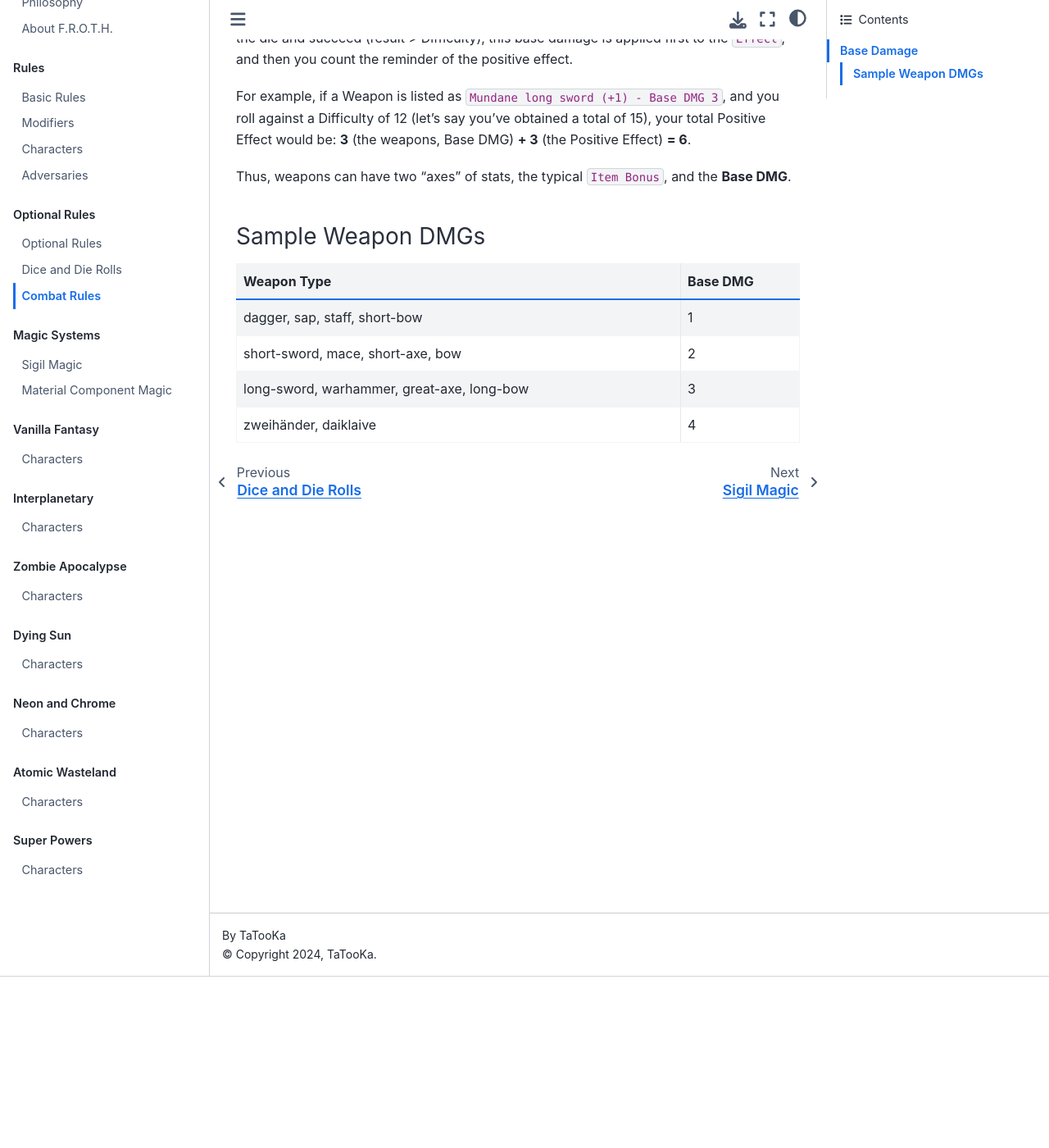
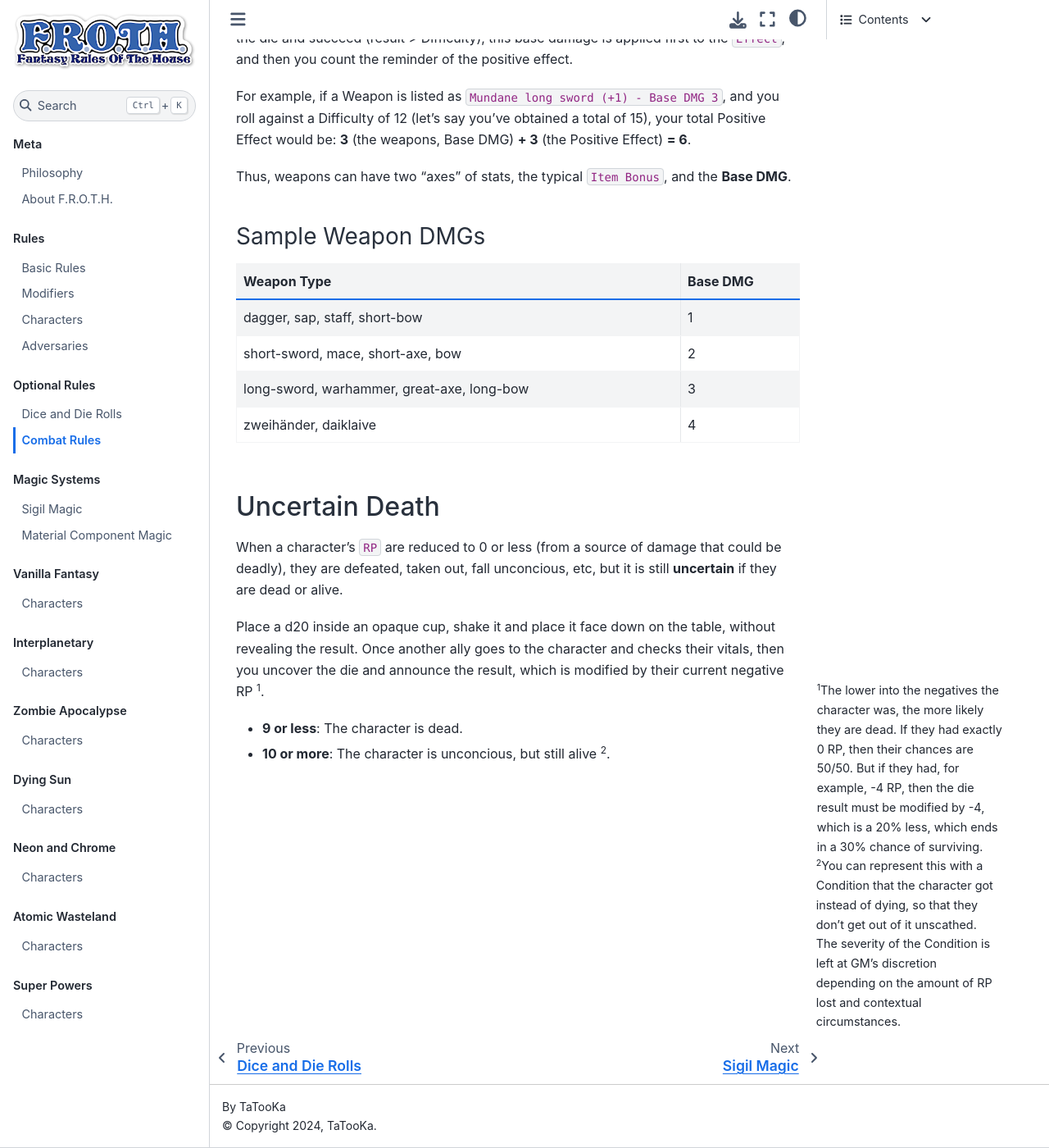
Before and after one commit to TaTooKa/froth, a Sphinx documentation site: the page built from docs/source/pages/optionalrules/combat.rst, in a window 1280 px wide and 1400 px high, scrolled down 209 px. Shown: the whole window at 82% size. Built offline with Sphinx 7.4.7 and the Sphinx Book theme 1.1.4, drawn with Linux system fonts in a browser that asks for light colours; pages that are not in the unit, such as notebooks, are missing from menus; cross-references to code outside the pages are shown as plain code.

Commit message:
add uncertain death rules.

```diff
--- a/docs/source/pages/optionalrules/combat.rst
+++ b/docs/source/pages/optionalrules/combat.rst
@@ -24,3 +24,17 @@
 +--------------------------------------------+----------+
 | zweihänder, daiklaive                      |     4    |
 +--------------------------------------------+----------+
+
+Uncertain Death
+===============
+
+When a character's :hoverxref:`RP <resistancepoints>` are reduced to 0 or less (from a source of damage that could be deadly), they are defeated, taken out, fall unconcious, etc, but it is still **uncertain** if they are dead or alive.
+
+Place a d20 inside an opaque cup, shake it and place it face down on the table, without revealing the result. Once another ally goes to the character and checks their vitals, then you uncover the die and announce the result, which is modified by their current negative RP [#]_.
+
+.. [#] The lower into the negatives the character was, the more likely they are dead. If they had exactly 0 RP, then their chances are 50/50. But if they had, for example, -4 RP, then the die result must be modified by -4, which is a 20% less, which ends in a 30% chance of surviving.
+
+- **9 or less**: The character is dead.
+- **10 or more**: The character is unconcious, but still alive [#]_.
+
+.. [#] You can represent this with a Condition that the character got instead of dying, so that they don't get out of it unscathed. The severity of the Condition is left at GM's discretion depending on the amount of RP lost and contextual circumstances.
--- a/docs/source/pages/optionalrules/diceandrolls.rst
+++ b/docs/source/pages/optionalrules/diceandrolls.rst
@@ -7,6 +7,8 @@
 Instead of a d20, roll 3d6 (roll three six-sided dice and add the results together). This changes the uniform distribution of the d20 into a bell-curve distribution of results between 3 and 18.
 
 .. image:: ../../_static/images/3d6.jpg
+
+------------
 
 .. image:: ../../_static/images/curve.jpg
 
--- a/docs/source/pages/optionalrules/optionalrules.rst
+++ /dev/null
@@ -1,4 +0,0 @@
-Optional Rules
-==============
-
-being a collection of modular, plug & play rules, mechanics and procedures that you can use or not with my FROTH games.
--- a/docs/source/pages/rules/basicrules.rst
+++ b/docs/source/pages/rules/basicrules.rst
@@ -19,6 +19,8 @@
 - **Result = Difficulty**: a ``stalemate``; no progress is made, time passes, etc [#]_
 - **Result > Difficulty**: ``success!`` The difference between the result and the Difficulty is the *Positive Effect* (used for damage dealt, progress made, decrease in task duration, etc)
 - **Result < Difficulty**: ``failure!`` The difference between the Difficulty and the result is the *Negative Effect* (used for damage received, progress unmade, increase in task duration, etc)
+
+.. [#] On an exact match of your result and the Difficulty, a ``stalemate`` occurs. Some people interpret this as *"nothing happens"*. That's not my intention. I consider this result neither a success nor a failure. Sometimes I interpret this as a **partial success** (you get what you intended but partially, or with an indirect complication). Most of the time I just tell the player that they are working towards their objective but didn't get there yet, which means time is lost (and depending on the context, that could have considerable impact on the narrative).
 
 **Difficulty** = **10** + **Level** of obstacle / adversary / situation, ± :hoverxref:`modifiers <bonusesmaluses>`.
 
```
Also changed, not shown: other parts of docs/source/pages/rules/basicrules.rst (+0 -4 lines).
